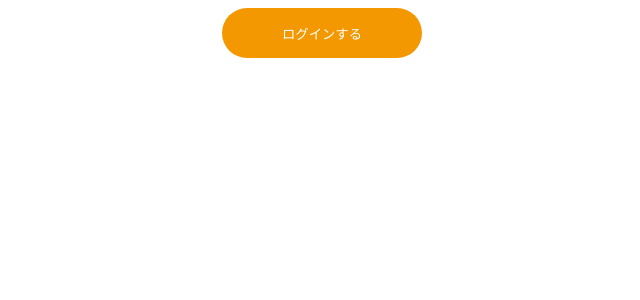
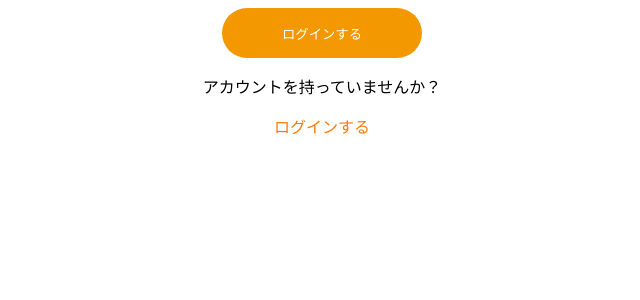
Before and after one commit to watanabekanako/front-household, a React (Create React App) app: page /login in a window 1280 px wide. Shown: the top 300 px of the page, without its empty margins (318-958 px from the left). Built offline with nearby package versions, Linux system fonts and the light colour scheme.

Commit message:
スタイル実装途中

```diff
--- a/src/pages/Login.tsx
+++ b/src/pages/Login.tsx
@@ -1,12 +1,16 @@
 import React from 'react'
 import DefaultLayout from '../components/layout/dafaultLayout'
 import PrimaryButton from '../components/button/PrimaryButton'
+import LoginStyle from '../styles/pages/login.module.scss'
 const Login = () => {
   return (
   <>
    <DefaultLayout>
     <PrimaryButton children={"ログインする"} onClick={()=>alert("登録できました")}/>
-    </DefaultLayout></>
+    <p>アカウントを持っていませんか？</p>
+    <p className={LoginStyle.txtOrange}>ログインする</p>
+    </DefaultLayout>
+    </>
   )
 }
 
--- a/src/pages/Register.tsx
+++ b/src/pages/Register.tsx
@@ -1,11 +1,13 @@
 import React from 'react'
 import DefaultLayout from '../components/layout/dafaultLayout'
 import PrimaryButton from '../components/button/PrimaryButton'
+import RegisterStyle from '../styles/pages/register.module.scss'
 const Register = () => {
   return (
    <>
     <DefaultLayout>
     <PrimaryButton children={"登録"} onClick={()=>alert("登録できました")}/>
+    <p className={RegisterStyle.txtOrange}>アカウントをお持ちですか？</p>
     </DefaultLayout></>
   )
 }
--- a/src/styles/button/primaryButton.module.scss
+++ b/src/styles/button/primaryButton.module.scss
@@ -9,3 +9,6 @@ color:#fff;
 display:block;
 margin:auto;
 }
+p{
+    text-align: center;
+}
--- a/src/styles/button/secondaryButton.module.scss
+++ b/src/styles/button/secondaryButton.module.scss
@@ -9,3 +9,6 @@ color:#fff;
 display:block;
 margin:auto;
 }
+p{
+    text-align: center;
+}
--- a/src/styles/index.scss
+++ b/src/styles/index.scss
@@ -5,6 +5,7 @@ body {
     sans-serif;
   -webkit-font-smoothing: antialiased;
   -moz-osx-font-smoothing: grayscale;
+  background-color: yellow;
 }
 
 code {
--- /dev/null
+++ b/src/styles/pages/login.module.scss
@@ -0,0 +1,3 @@
+.txtOrange{
+color: #FF7900;
+}
--- /dev/null
+++ b/src/styles/pages/register.module.scss
@@ -0,0 +1,3 @@
+.txtOrange{
+color: #FF7900;
+}
```
Also changed, not shown: src/logo.svg (deleted).
